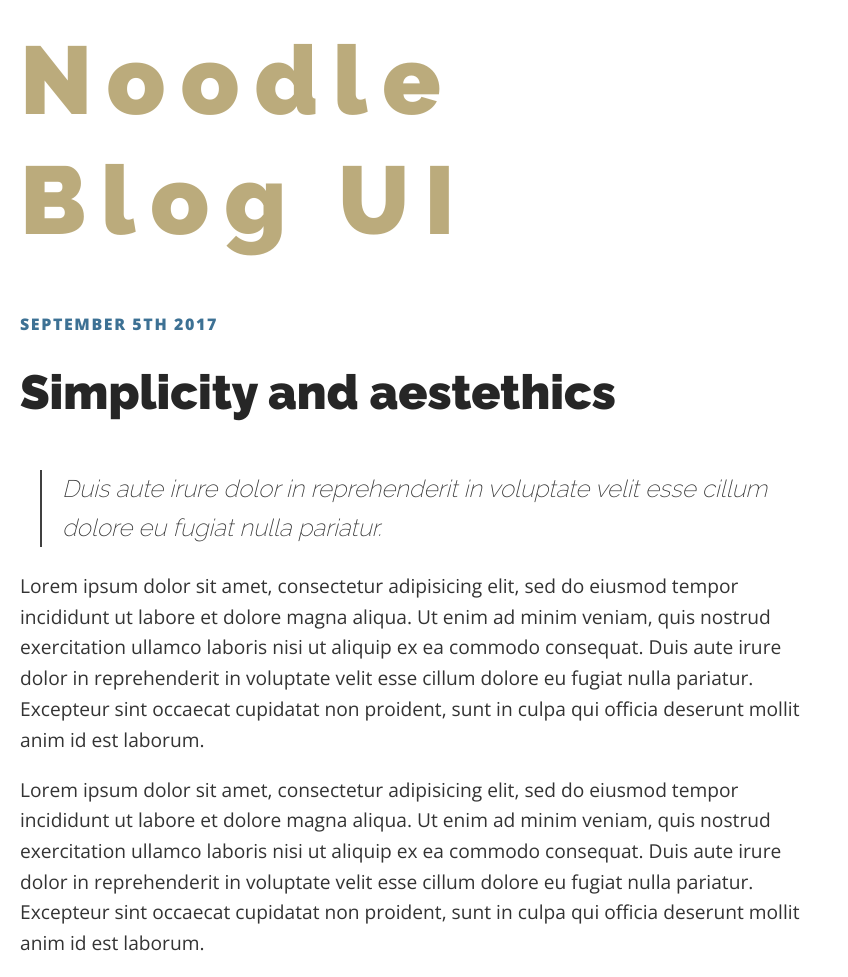
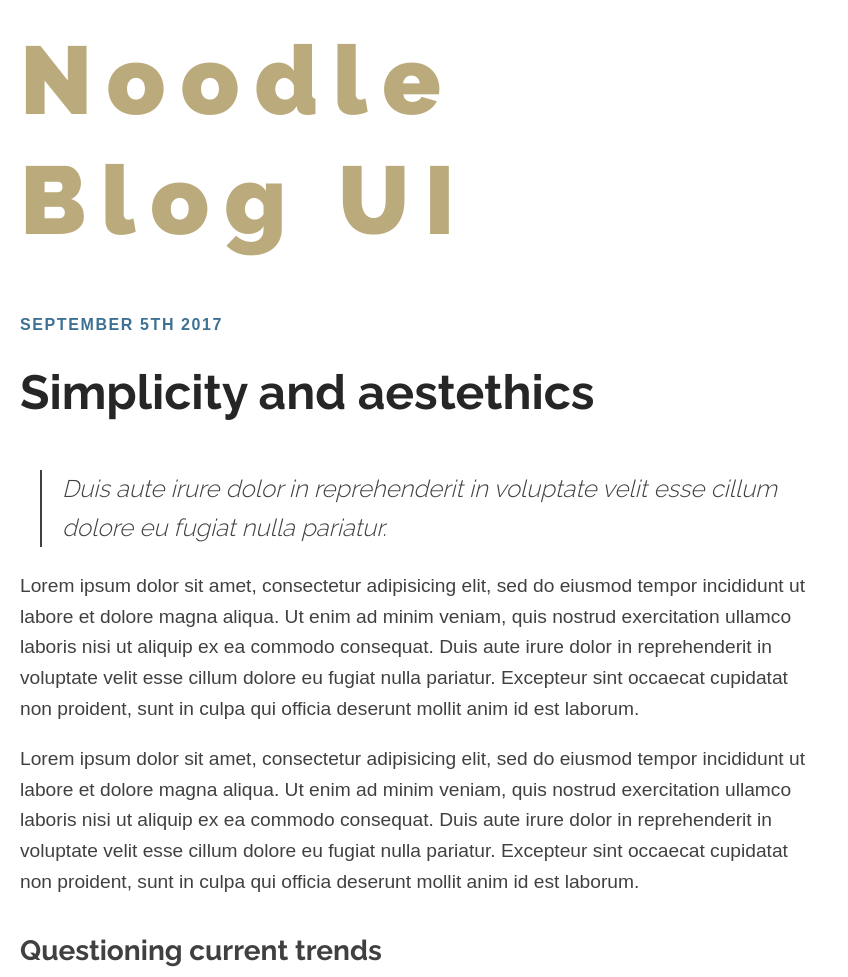
Before and after one commit to simeonkerkola/noodle-blog-ui, a website: page public/index.html in a window 1280 px wide. Shown: the top 977 px of the page, without its empty margins (0-848 px from the left). Drawn offline with nearby package versions, Linux system fonts and the light colour scheme.

Commit message:
Edit fonts

```diff
--- a/public/css/style.css
+++ b/public/css/style.css
@@ -1,8 +1,7 @@
 body {
-  font-family: "Open Sans";
-  font-weight: 100;
+  font-family: "arial";
   line-height: 1.6;
-  color: rgba(0,0,0,.8);
+  color: rgba(0,0,0,.75);
 }
 
 a {
@@ -28,6 +27,9 @@ a {
   margin: 0;
   text-decoration: none;
   border-bottom: 1px solid transparent;
+  -webkit-transition: border-bottom ease 2s, color ease 2s;
+  -moz-transition: border-bottom ease 2s, color ease 2s;
+  -o-transition: border-bottom ease 2s, color ease 2s;
   transition: border-bottom ease 2s, color ease 2s;
 }
 
@@ -55,14 +57,14 @@ rgba(158, 135, 69, 0.5);
 h2 {
   color: rgba(0,0,0, .85);
   font-family: Raleway;
-  font-weight: 900;
+  font-weight: 700;
   font-size: 3.0rem;
   margin-top: .75rem;
 }
 
 .date {
-  font-family: "Open Sans";
-  font-weight: 700;
+  font-family: "arial";
+  font-weight: bold;
   font-size: 1.0rem;
   color: #3d7194;
   text-transform: uppercase;
@@ -76,7 +78,7 @@ h2 {
 blockquote {
   font-family: Raleway;
   font-style: italic;
-  font-weight: 200;
+  font-weight: 300;
   font-size: 1.5rem;
   border-left: 2px solid rgba(0,0,0,.75);
   margin-left: 20px;
--- a/public/index.html
+++ b/public/index.html
@@ -3,7 +3,7 @@
 <head>
   <meta charset="utf-8">
   <title>Noodle Blog UI</title>
-  <link href="https://fonts.googleapis.com/css?family=Raleway:200,700,900|Open+Sans:300,800" rel="stylesheet">
+  <link href="https://fonts.googleapis.com/css?family=Raleway:300,700,900" rel="stylesheet">
   <link rel="stylesheet" href="css/style.css">
 </head>
 <body>
```
